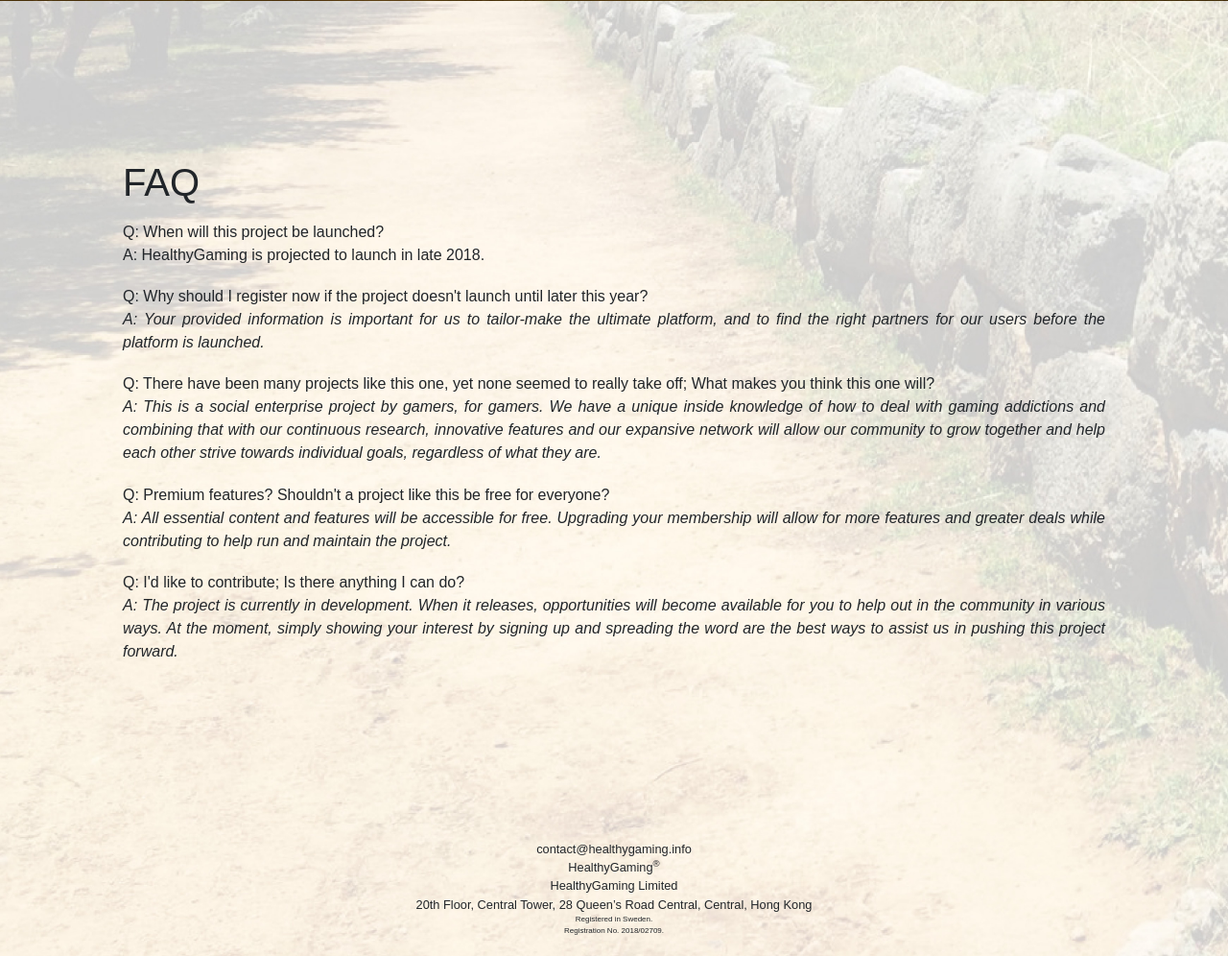
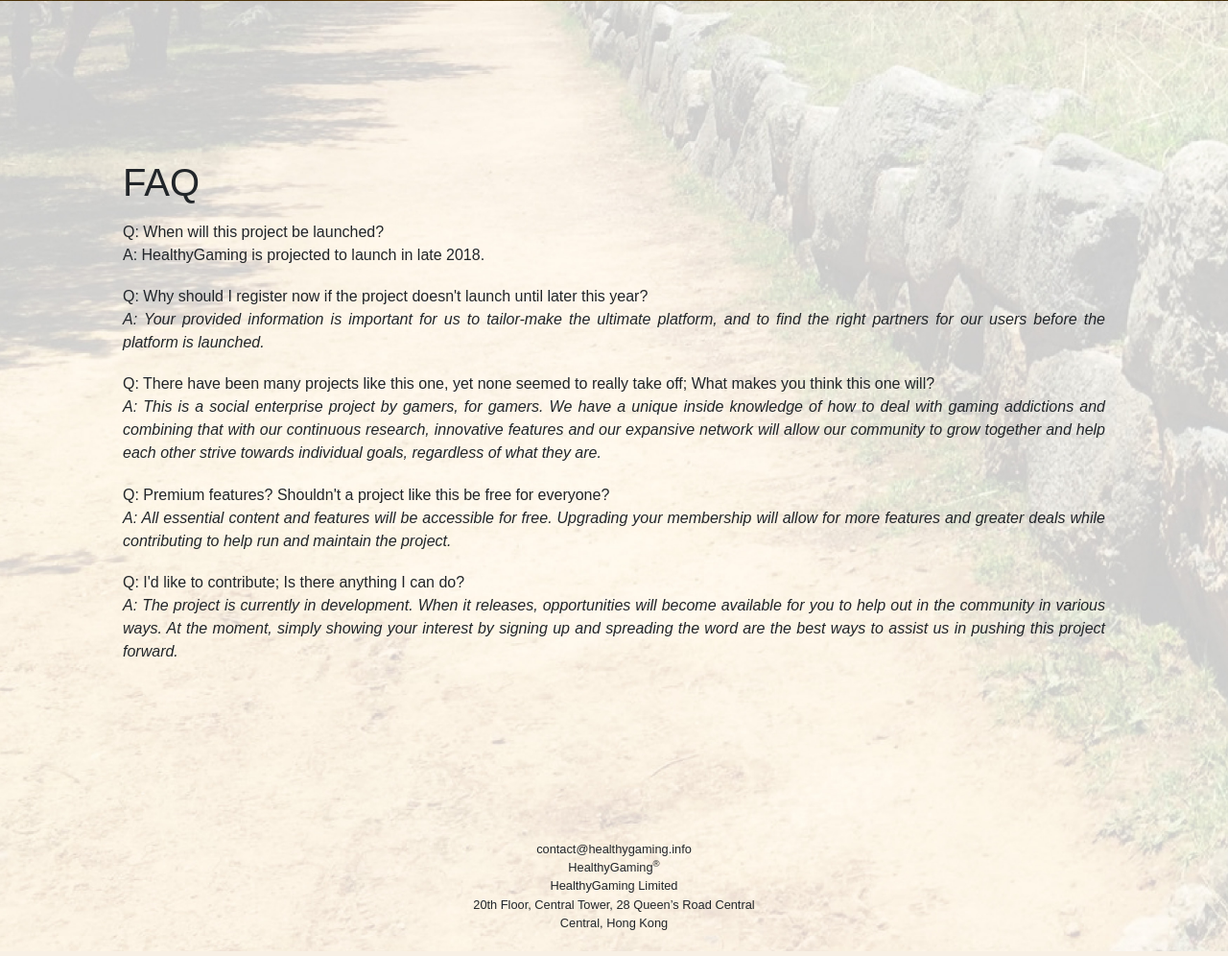
Before and after one commit to kelvinau/healthy-gaming-prerelease, a PHP site: page / in a window 1280 px wide. Shown: the part 2399-3395 px from the top of the page at 96% size. Run offline with PHP 8.4, Linux system fonts and the light colour scheme.

Commit message:
remove registered in sweden and number

```diff
--- a/index.php
+++ b/index.php
@@ -220,11 +220,8 @@ $COUNTRY_LIST = ["Afghanistan","Albania","Algeria","Andorra","Angola","Anguilla"
                         </div>
                         <div class="name">HealthyGaming<sup>&reg;</sup></div>
 						<div>HealthyGaming Limited</div>
-						<div>20th Floor, Central Tower, 28 Queen’s Road Central, Central, Hong Kong</div>
-                        <div class="info">
-                            <div>Registered in Sweden.</div>
-                            <div>Registration No. 2018/02709.</div>
-                        </div>
+						<div>20th Floor, Central Tower, 28 Queen’s Road Central</div>
+                        <div>Central, Hong Kong</div>
                     </div>
                 </div>
             </div>
```
